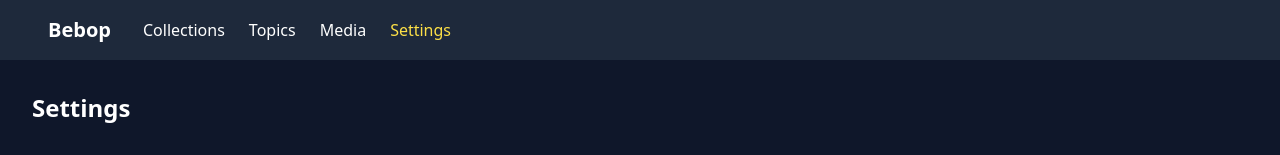
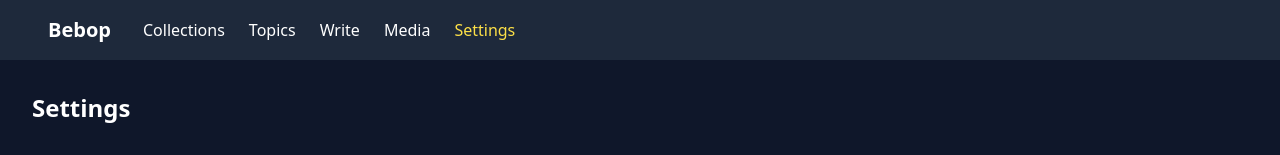
Before and after one commit to ddri/bebop, a Next.js app: page /settings in a window 1280 px wide. Shown: the top 155 px of the page. Built offline with nearby package versions, Linux system fonts and the light colour scheme.

Commit message:
fixed settings nav

```diff
--- a/src/app/settings/page.tsx
+++ b/src/app/settings/page.tsx
@@ -10,6 +10,7 @@ import { Input } from '@/components/ui/input';
 import { Upload, Eye, Globe, ExternalLink } from 'lucide-react';
 import { useHashnodeSettings } from '@/hooks/useHashnodeSettings';
 import { useDevToSettings } from '@/hooks/useDevToSettings';
+import Layout from '@/components/Layout';
 
 interface Collection {
   id: number;
@@ -100,44 +101,7 @@ export default function Settings() {
   if (!mounted) return null;
 
   return (
-    <div className="min-h-screen bg-slate-50 dark:bg-slate-900">
-      {/* Navigation Bar */}
-      <nav className="bg-slate-800 text-white p-4">
-        <div className="container mx-auto flex items-center justify-between">
-          <div className="flex items-center space-x-8">
-            <span className="text-xl font-bold">Bebop</span>
-            <div className="flex space-x-6">
-              <Link
-                href="/collections"
-                className={`${pathname === '/collections' ? 'text-yellow-300' : 'hover:text-yellow-300'}`}
-              >
-                Collections
-              </Link>
-              <Link
-                href="/"
-                className={`${pathname === '/' ? 'text-yellow-300' : 'hover:text-yellow-300'}`}
-              >
-                Topics
-              </Link>
-              <Link
-                href="#"
-                className="hover:text-yellow-300"
-              >
-                Media
-              </Link>
-              <Link
-                href="/settings"
-                className={`${pathname === '/settings' ? 'text-yellow-300' : 'hover:text-yellow-300'}`}
-              >
-                Settings
-              </Link>
-            </div>
-          </div>
-        </div>
-      </nav>
-
-      {/* Main Content */}
-      <div className="container mx-auto p-8 max-w-7xl">
+    <Layout pathname={pathname}>
       <h1 className="text-2xl font-semibold dark:text-white mb-8">Settings</h1>
 
       <div className="grid gap-6">
@@ -368,7 +332,6 @@ export default function Settings() {
           </CardContent>
         </Card>
       </div>
-      </div>
-    </div>
+    </Layout>
   );
 }
```
Lines whose indentation alone changed are shown as unchanged.
